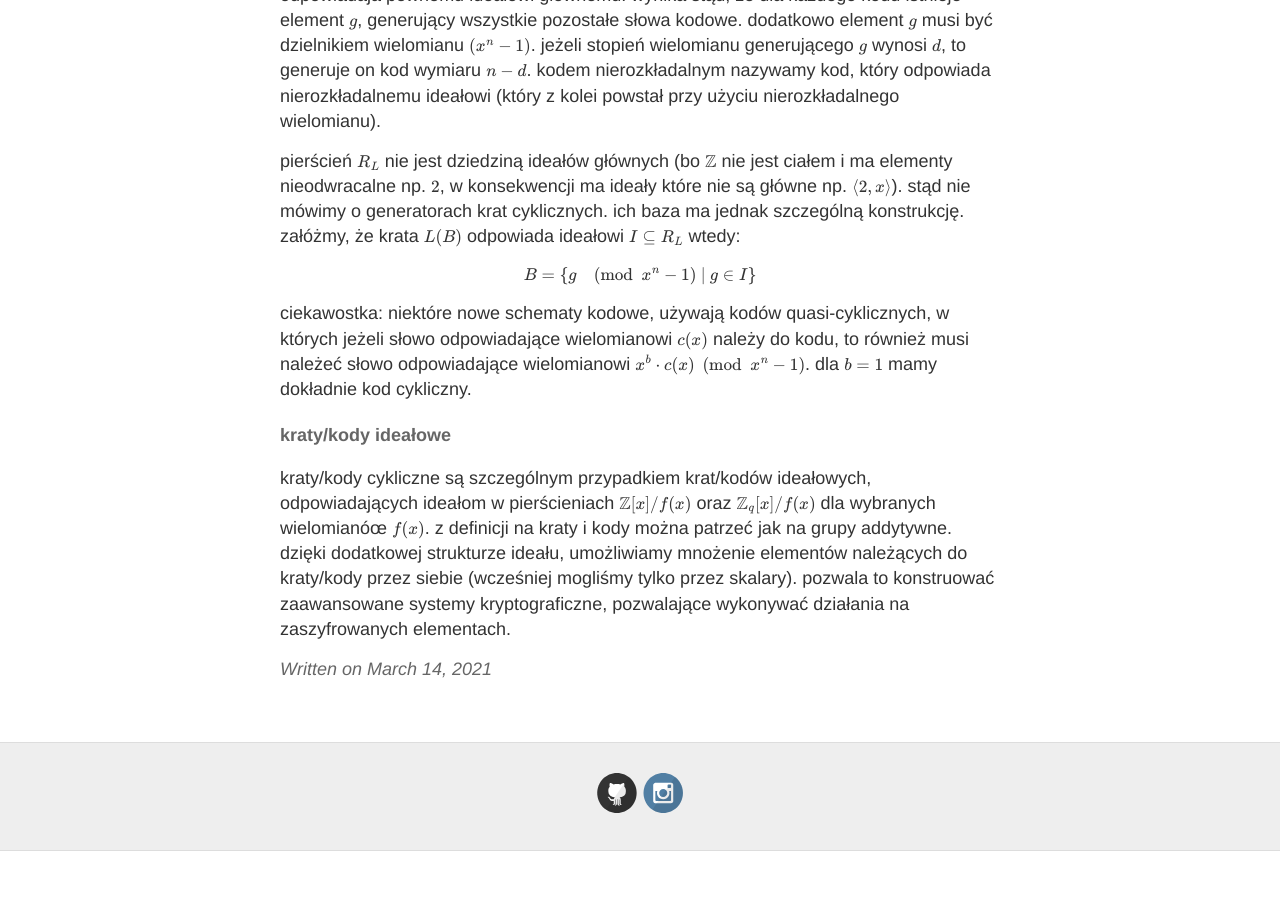
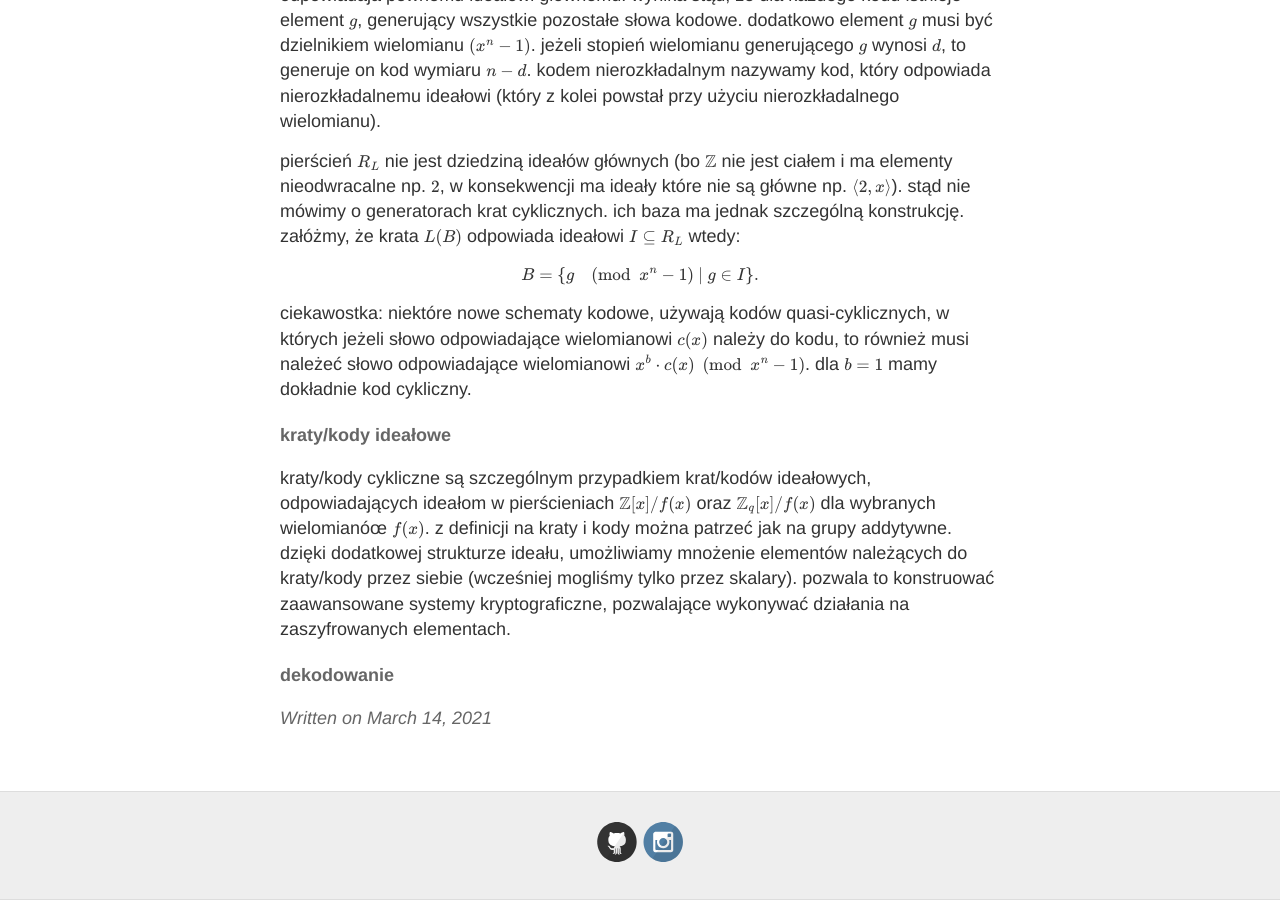
Before and after one commit to keIpie/keIpie.github.io, a Jekyll site: the page built from pq/_posts/2021-3-14-kraty-kody.md, in a window 1280 px wide and 900 px high, scrolled down 3985 px. Built offline with Jekyll 4.4.1, drawn with Linux system fonts in a browser that asks for light colours; formulas are drawn with MathJax 3; before the commit the page ends 4836 px from its top, so only the background shows below that.

Commit message:
saber lwr

```diff
--- a/pq/_posts/2021-3-14-kraty-kody.md
+++ b/pq/_posts/2021-3-14-kraty-kody.md
@@ -139,7 +139,7 @@
 które nie są główne np. $\langle 2,x \rangle$). stąd nie mówimy o generatorach krat cyklicznych. ich baza ma jednak szczególną konstrukcję.
 załóżmy, że krata $L(B)$ odpowiada ideałowi $I \subseteq R_L$ wtedy:
 
-$$ B = \{ g \pmod{x^n-1} ~|~ g \in I \}$$
+$$ B = \{ g \pmod{x^n-1} ~|~ g \in I \}.$$
 
 ciekawostka: niektóre nowe schematy kodowe, używają kodów quasi-cyklicznych, w których jeżeli słowo odpowiadające wielomianowi $c(x)$
 należy do kodu, to również musi należeć słowo odpowiadające wielomianowi $x^b \cdot c(x) \pmod{x^n-1}$. dla $b=1$ mamy dokładnie kod cykliczny.
@@ -150,3 +150,5 @@
 $\mathbb{Z}_q[x]/f(x)$ dla wybranych wielomianóœ $f(x)$. z definicji na kraty i kody można patrzeć jak na grupy addytywne.
 dzięki dodatkowej strukturze ideału, umożliwiamy mnożenie elementów należących do kraty/kody przez siebie (wcześniej mogliśmy tylko przez skalary).
 pozwala to konstruować zaawansowane systemy kryptograficzne, pozwalające wykonywać działania na zaszyfrowanych elementach.
+
+#### dekodowanie
```
